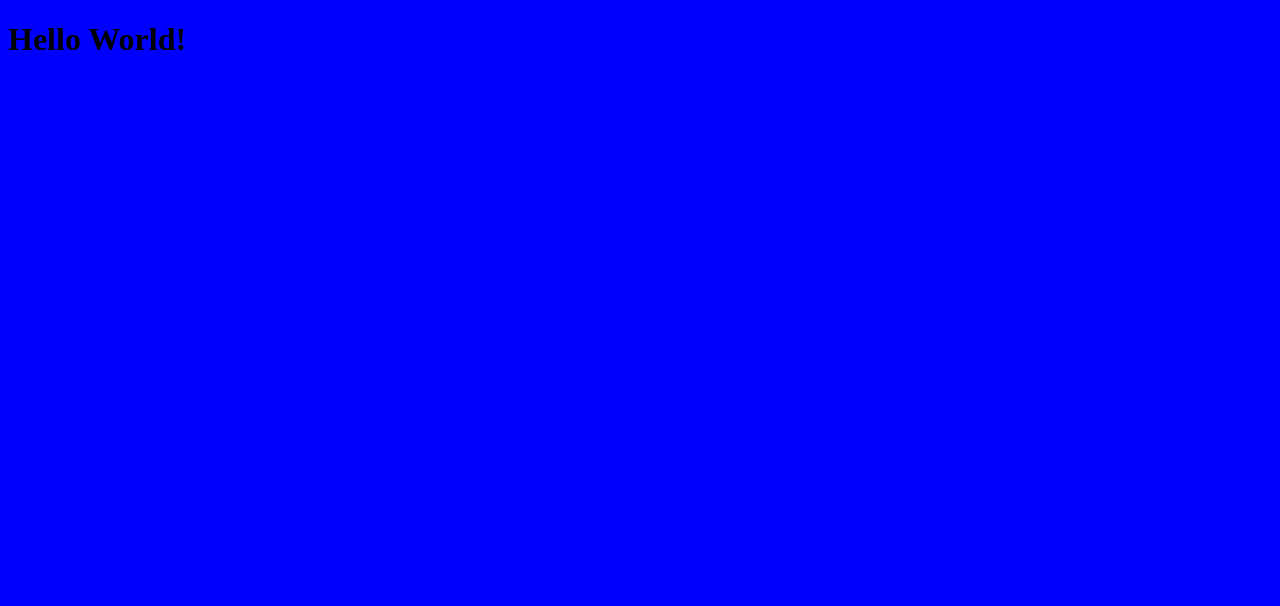
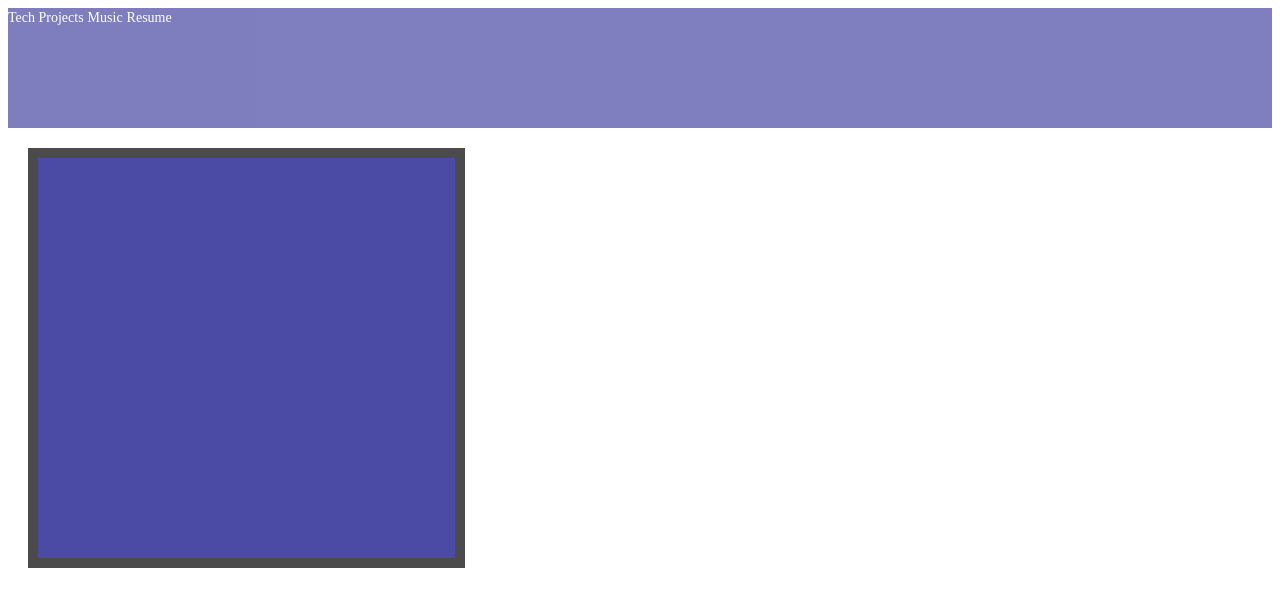
Before and after one commit to JMarsh2201/portfolio, a website: page public/index.html in a window 1280 px wide. Drawn offline with Linux system fonts and the light colour scheme.

Commit message:
webpack implementation v1

```diff
--- a/package.json
+++ b/package.json
@@ -5,12 +5,14 @@
   "main": "index.js",
   "scripts": {
     "test": "echo \"Error: no test specified\" && exit 1",
+    "build": "webpack",
     "start": "node server.js"
   },
   "author": "",
   "license": "ISC",
   "dependencies": {
     "express": "^4.16.3",
-    "path": "^0.12.7"
+    "path": "^0.12.7",
+    "webpack": "^4.27.1"
   }
 }
--- a/public/index.html
+++ b/public/index.html
@@ -1,12 +1,18 @@
 <!DOCTYPE html>
-<html lang="en" dir="ltr">
+<html>
   <head>
     <meta charset="utf-8">
-    <title></title>
     <link rel="stylesheet" href="style.css">
   </head>
+  <header>
+    <p>Tech Projects</p>
+    <p>Music</p>
+    <p>Resume</p>
+  </header>
   <body>
-    <h1>Hello World!</h1>
-    <script src="index.js" charset="utf-8"></script>
+    <div id='about'>
+    </div>
+
   </body>
+  <script type="text/javascript" src="index.js"></script>
 </html>
--- a/public/style.css
+++ b/public/style.css
@@ -1,3 +1,23 @@
-body {
-  background-color: blue;
+header {
+  width: 100%;
+  height: 120px;
+  background-color: navy;
+  opacity: .5;
+  color: white;
 }
+
+#about {
+  width: 33%;
+  height: 400px;
+  border: solid 10px black;
+  background-color: navy;
+  opacity: .7;
+  margin: 20px;
+  color: white
+}
+
+header > p {
+  margin: 0;
+  display: inline-block;
+  font-size: 14px;
+}
--- a/server.js
+++ b/server.js
@@ -1,9 +1,9 @@
-const express = require("express");
-const path = require("path");
+const express = require('express');
+const path = require('path');
 const app = express();
 const port = process.env.PORT || 3000
 
-app.use(express.static(path.join(__dirname, "public")));
+app.use(express.static(path.join(__dirname, 'dist')));
 
 app.listen(port, ()=>{
   console.log(port);
```
Also changed, not shown: webpack.config.js (added, +15 -0 lines), dist/bundle.js (added), 2 other files.
